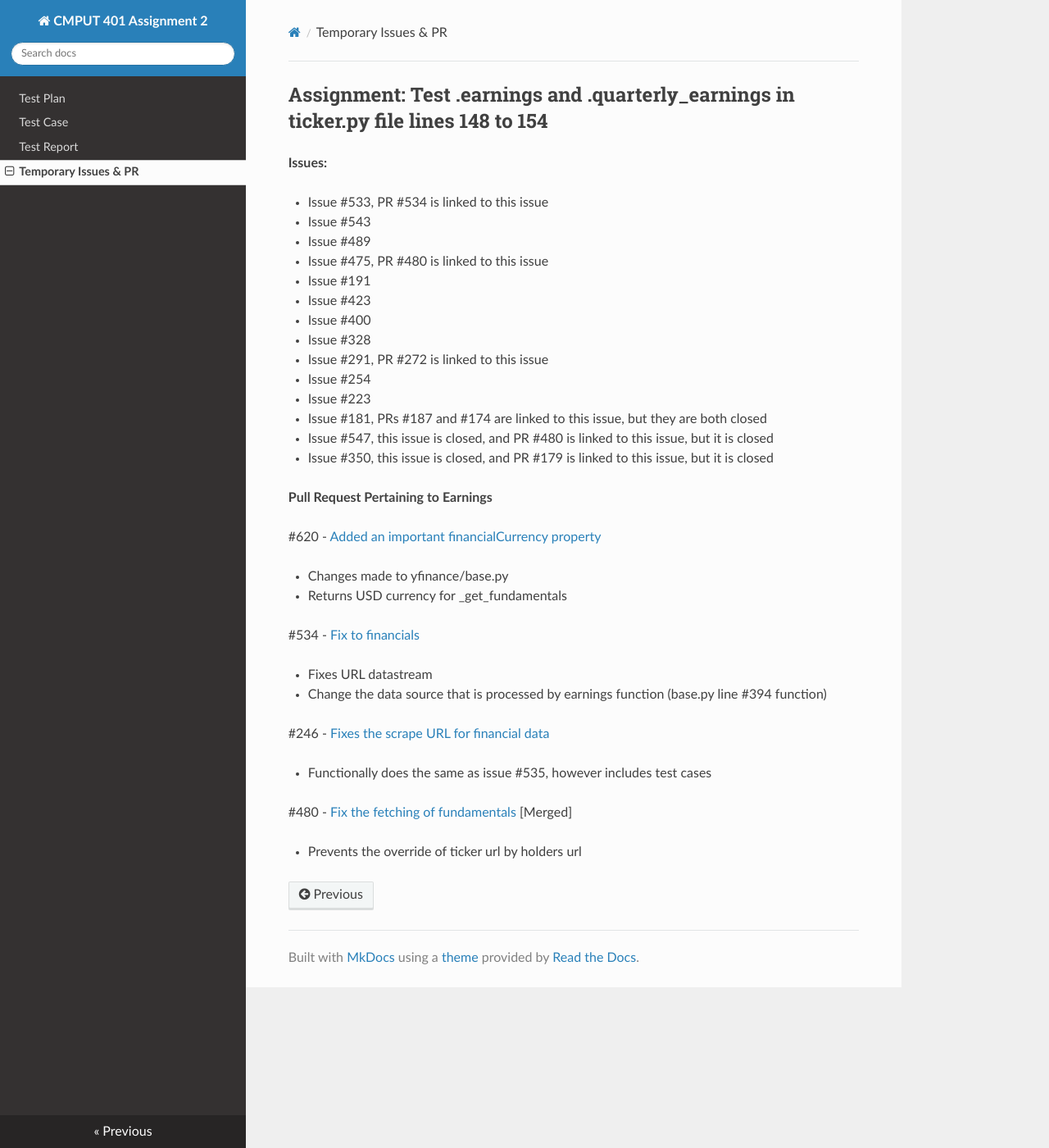
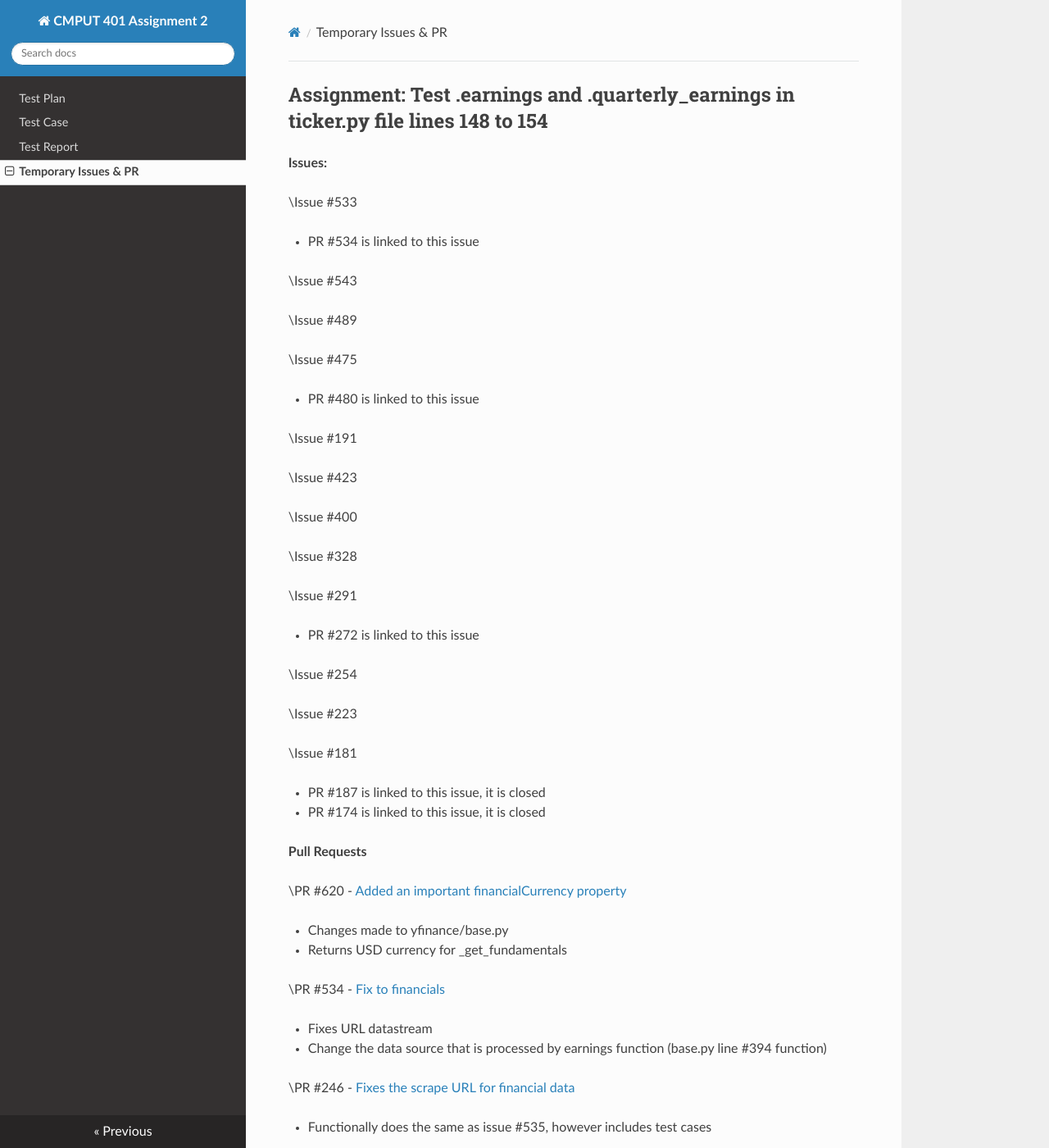
Before and after one commit to ranaroussi/yfinance, an MkDocs documentation site: the page built from docs/docs/Issues_and_pull_requests.md, in a window 1280 px wide and 1400 px high. Shown: the whole window at 82% size. Built offline with MkDocs 1.6.1, drawn with Linux system fonts in a browser that asks for light colours; nearby versions of some CDN libraries.

Commit message:
Updated for consistency

```diff
--- a/docs/docs/Issues_and_pull_requests.md
+++ b/docs/docs/Issues_and_pull_requests.md
@@ -2,37 +2,56 @@
 
 **Issues:**
 
-- Issue #533, PR #534 is linked to this issue
-- Issue #543
-- Issue #489
-- Issue #475, PR #480 is linked to this issue
-- Issue #191
-- Issue #423
-- Issue #400
-- Issue #328
-- Issue #291, PR #272 is linked to this issue
-- Issue #254
-- Issue #223
-- Issue #181, PRs #187 and #174 are linked to this issue, but they are both closed
-- Issue #547, this issue is closed, and PR #480 is linked to this issue, but it is closed
-- Issue #350, this issue is closed, and PR #179 is linked to this issue, but it is closed
+\Issue #533
 
-**Pull Request Pertaining to Earnings**
+- PR #534 is linked to this issue
 
-\#620 - [Added an important financialCurrency property](https://github.com/ranaroussi/yfinance/pull/620)
+\Issue #543
+
+\Issue #489
+
+\Issue #475
+
+- PR #480 is linked to this issue
+
+\Issue #191
+
+\Issue #423
+
+\Issue #400
+
+\Issue #328
+
+\Issue #291
+
+- PR #272 is linked to this issue
+
+\Issue #254
+
+\Issue #223
+
+\Issue #181
+
+- PR #187 is linked to this issue, it is closed
+- PR #174 is linked to this issue, it is closed
+
+
+**Pull Requests**
+
+\PR #620 - [Added an important financialCurrency property](https://github.com/ranaroussi/yfinance/pull/620)
 
 - Changes made to yfinance/base.py
 - Returns USD currency for \_get_fundamentals
 
-\#534 - [Fix to financials](https://github.com/ranaroussi/yfinance/pull/534)
+\PR #534 - [Fix to financials](https://github.com/ranaroussi/yfinance/pull/534)
 
 - Fixes URL datastream
 - Change the data source that is processed by earnings function (base.py line \#394 function)
 
-\#246 - [Fixes the scrape URL for financial data](https://github.com/ranaroussi/yfinance/pull/246)
+\PR #246 - [Fixes the scrape URL for financial data](https://github.com/ranaroussi/yfinance/pull/246)
 
 - Functionally does the same as issue \#535, however includes test cases
 
-\#480 - [Fix the fetching of fundamentals](https://github.com/ranaroussi/yfinance/pull/480) \[Merged]
+\PR #480 - [Fix the fetching of fundamentals](https://github.com/ranaroussi/yfinance/pull/480) \[Merged]
 
 - Prevents the override of ticker url by holders url
```
